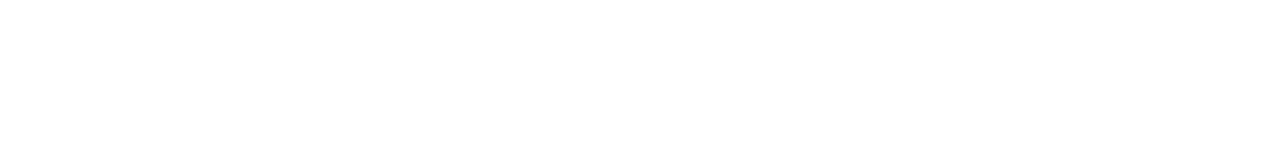
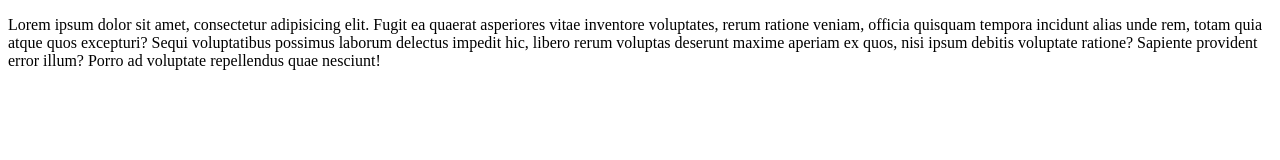
Before and after one commit to RomulanXY/js-sqi, a plain HTML site: page index.html in a window 1280 px wide. Drawn offline with Linux system fonts and the light colour scheme.

Commit message:
changes to index.html file

```diff
--- a/index.html
+++ b/index.html
@@ -5,8 +5,14 @@
     <meta http-equiv="X-UA-Compatible" content="IE=edge">
     <meta name="viewport" content="width=device-width, initial-scale=1.0">
     <title>Document</title>
+
 </head>
 <body>
 
+    <p class="leverage" id="thisisanid">
+        Lorem ipsum dolor sit amet, consectetur adipisicing elit. Fugit ea quaerat asperiores vitae inventore voluptates, rerum ratione veniam, officia quisquam tempora incidunt alias unde rem, totam quia atque quos excepturi?
+        Sequi voluptatibus possimus laborum delectus impedit hic, libero rerum voluptas deserunt maxime aperiam ex quos, nisi ipsum debitis voluptate ratione? Sapiente provident error illum? Porro ad voluptate repellendus quae nesciunt!
+    </p>
+
 </body>
 </html>
```
